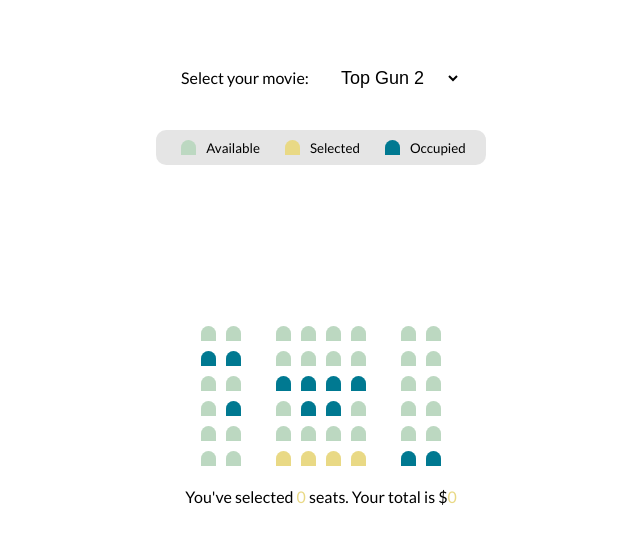
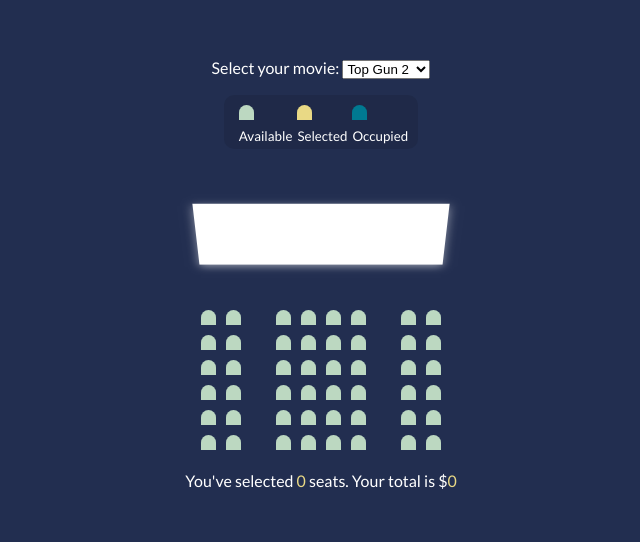
Before and after one commit to fahadabdulqayyum16/Axiom-Full-Stack-Developer-Batch-2-Module-A, a plain HTML site: page Project 2/index.html in a window 1280 px wide. Shown: the part 118-660 px from the top of the page, without its empty margins (319-959 px from the left). Drawn offline with Linux system fonts and the light colour scheme.

Commit message:
Background Issue Resolved

```diff
--- a/Project 2/index.html
+++ b/Project 2/index.html
@@ -8,9 +8,9 @@
     <title>Seat Selector</title>
 </head>
 <body>
-        <!-- This is the select box of waht movie user wants to watch -->
-    <div class="select-container">
-        <label >Select your movie:</label>
+        <!-- This's the select box of what movie user wants to watch -->
+    <div class="Select-container">
+        <label>Select your movie:</label>
         <select id="movie">
             <option value="20">Top Gun 2</option>
             <option value="7">Jumanji</option>
@@ -20,7 +20,7 @@
         </select>
     </div>
 
-    <!-- This is the legend displaying available, selected, and occupied seat formatting -->
+    <!-- This is the legend displaying available, selected and occupied seat formatting -->
     <ul class="legend">
         <!-- Available seats -->
         <li>
@@ -32,7 +32,7 @@
             <div class="seat selected"></div>
             <small>Selected</small>
         </li>
-        <!-- Occupied Seats -->
+        <!-- Occupied seats -->
         <li>
             <div class="seat occupied"></div>
             <small>Occupied</small>
@@ -55,8 +55,8 @@
         </div>
         <!-- This is row 2 -->
         <div class="row">
-                    <div class="seat occupied"></div>
-                    <div class="seat occupied"></div>
+            <div class="seat"></div>
+            <div class="seat"></div>
             <div class="seat"></div>
             <div class="seat"></div>
             <div class="seat"></div>
@@ -68,20 +68,20 @@
         <div class="row">
             <div class="seat"></div>
             <div class="seat"></div>
-                                    <div class="seat occupied"></div>
-                                    <div class="seat occupied"></div>
-                                    <div class="seat occupied"></div>
-                                    <div class="seat occupied"></div>
+            <div class="seat"></div>
+            <div class="seat"></div>
+            <div class="seat"></div>
+            <div class="seat"></div>
             <div class="seat"></div>
             <div class="seat"></div>
         </div>
         <!-- This is row 4 -->
         <div class="row">
             <div class="seat"></div>
-                    <div class="seat occupied"></div>
             <div class="seat"></div>
-                    <div class="seat occupied"></div>
-                    <div class="seat occupied"></div>
+            <div class="seat"></div>
+            <div class="seat"></div>
+            <div class="seat"></div>
             <div class="seat"></div>
             <div class="seat"></div>
             <div class="seat"></div>
@@ -101,12 +101,12 @@
         <div class="row">
             <div class="seat"></div>
             <div class="seat"></div>
-                    <div class="seat selected"></div>
-                    <div class="seat selected"></div>
-                    <div class="seat selected"></div>
-                    <div class="seat selected"></div>
-                    <div class="seat occupied"></div>
-                    <div class="seat occupied"></div>
+            <div class="seat"></div>
+            <div class="seat"></div>
+            <div class="seat"></div>
+            <div class="seat"></div>
+            <div class="seat"></div>
+            <div class="seat"></div>
         </div>
     </div>
 
--- a/Project 2/style.css
+++ b/Project 2/style.css
@@ -5,8 +5,8 @@
 }
 
 body {
-    background-color: #222E50
-    color white;
+    background-color: #222E50;
+    color: white;
     display: flex;
     flex-direction: column;
     align-items: center;
@@ -73,7 +73,7 @@ body {
     justify-content: space-between;
 }
 
-.legend li {
+legend li {
     display: flex;
     align-items: center;
     justify-content: center;
@@ -91,11 +91,12 @@ body {
     margin: 30px 0;
     transform: rotateX(-45deg);
     box-shadow: 0 3px 10px rgba(255, 255, 255, 0.5);
+
 }
 
 .container {
-        perspective: 1000px;
-    }
+    perspective: 1000px;
+}
 
 .row {
     display: flex;
```
Lines whose indentation alone changed are shown as unchanged.
